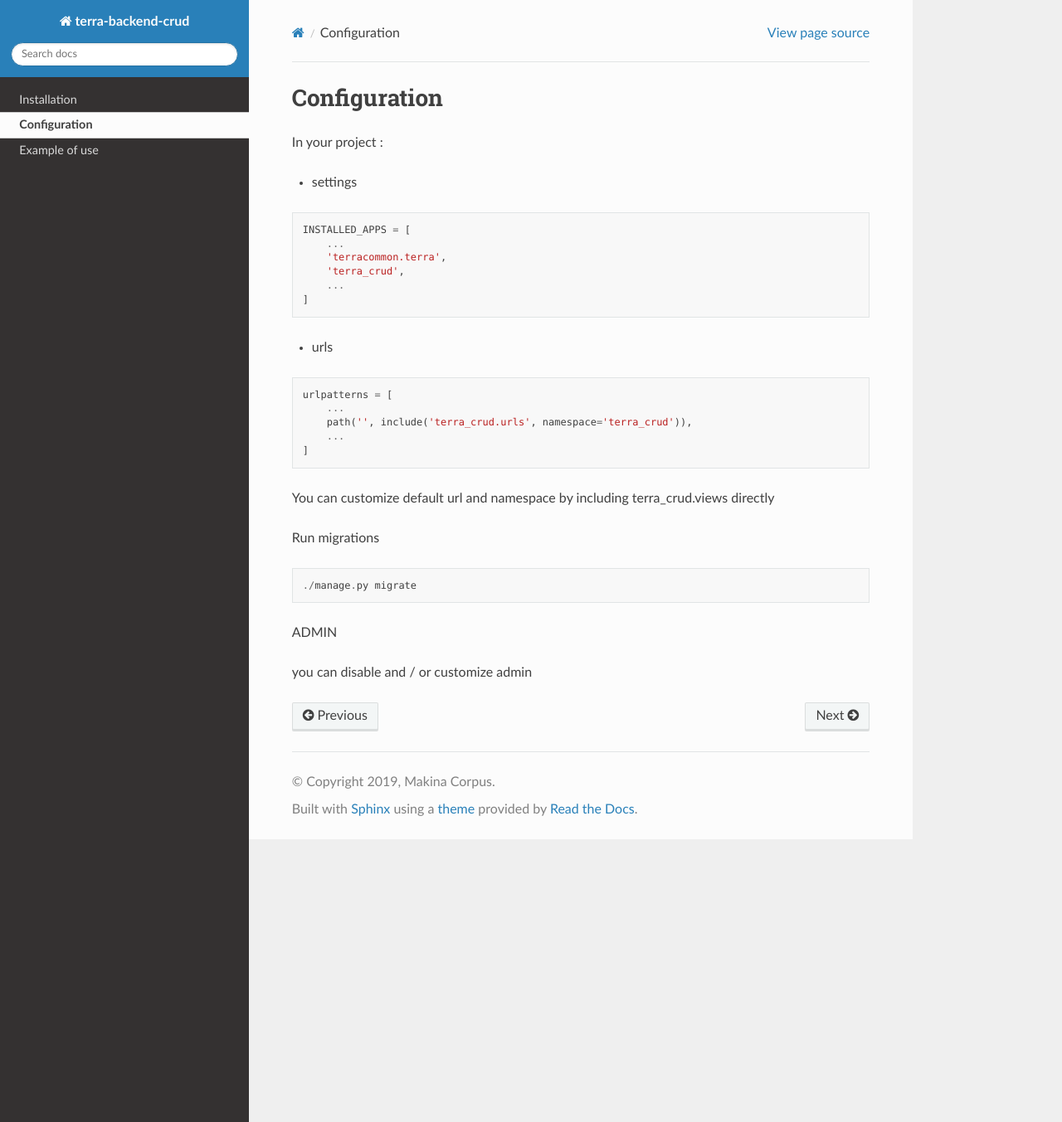
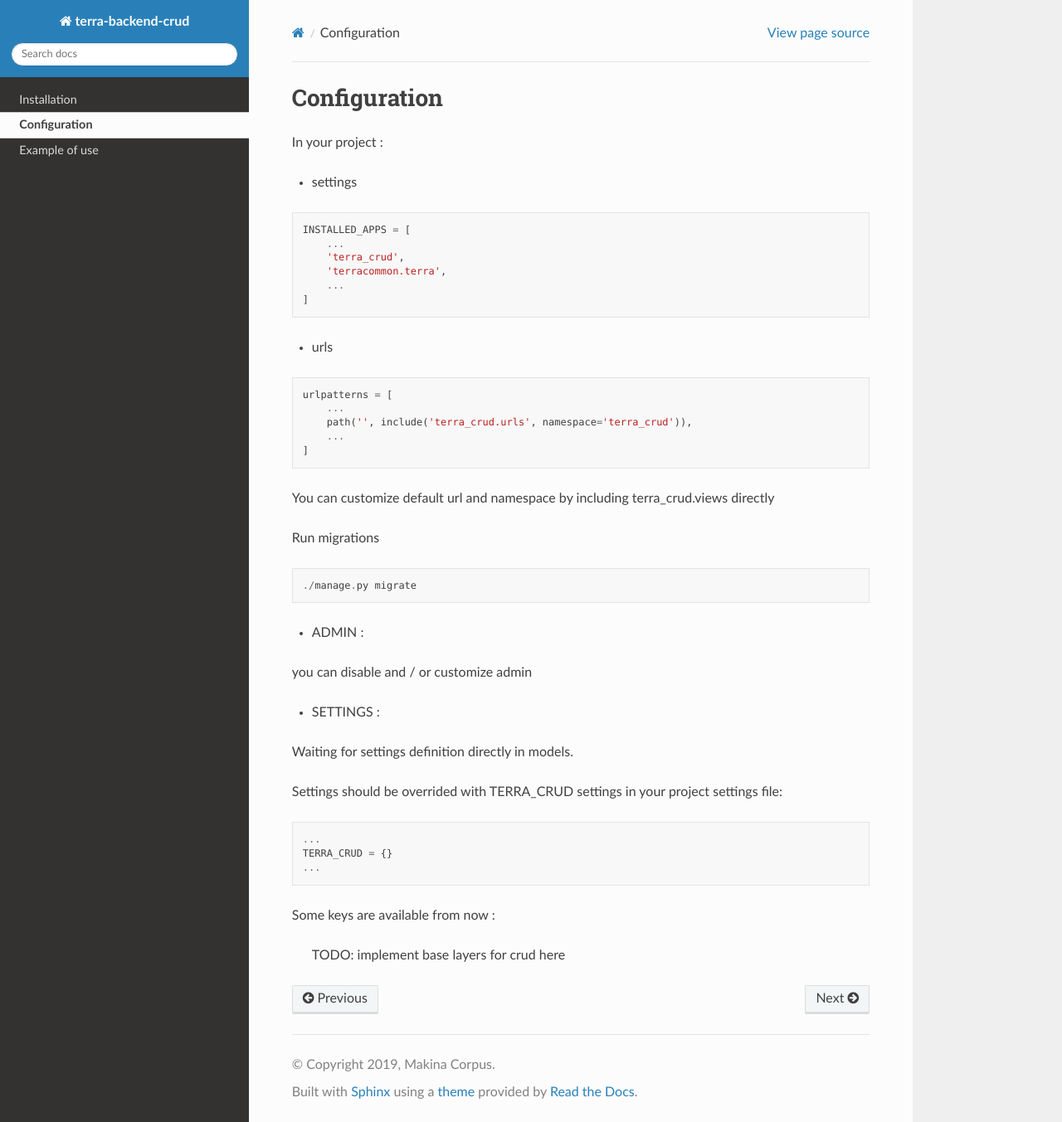
Before and after one commit to Terralego/django-terra-geocrud, a Sphinx documentation site: the page built from doc/configuration.rst, in a window 1280 px wide and 1353 px high. Shown: the whole window at 83% size. Built offline with Sphinx 7.4.7 and the Read the Docs theme 2.0.0, drawn with Linux system fonts in a browser that asks for light colours.

Commit message:
update doc

```diff
--- a/doc/configuration.rst
+++ b/doc/configuration.rst
@@ -10,8 +10,8 @@ In your project :
 
     INSTALLED_APPS = [
         ...
+        'terra_crud',
         'terracommon.terra',
-        'terra_crud',
         ...
     ]
 
@@ -35,6 +35,23 @@ Run migrations
 
 
 
-ADMIN
+- ADMIN :
 
 you can disable and / or customize admin
+
+
+- SETTINGS :
+
+Waiting for settings definition directly in models.
+
+Settings should be overrided  with TERRA_CRUD settings in your project settings file:
+
+::
+
+    ...
+    TERRA_CRUD = {}
+    ...
+
+Some keys are available from now :
+
+    TODO: implement base layers for crud here
```
Also changed, not shown: doc/use.rst (+0 -10 lines).
